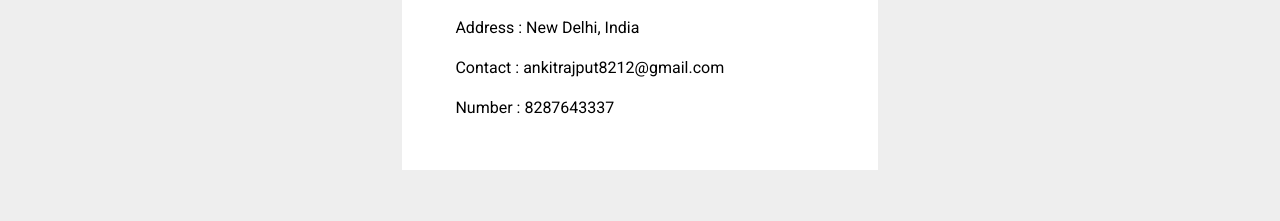
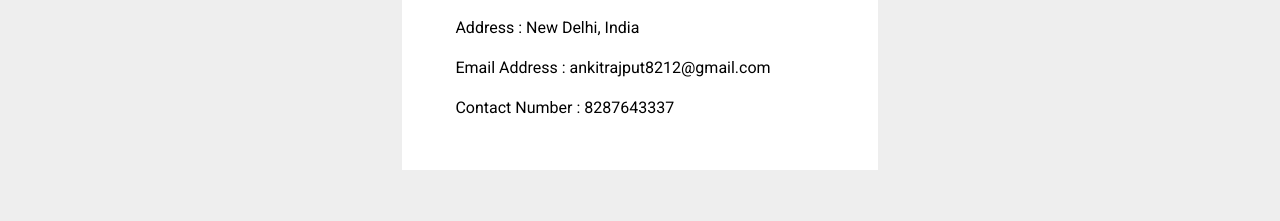
Before and after one commit to ankitrajput8212/E-Commerce-Website, a plain HTML site: page index.html in a window 1280 px wide. Both pictures are taken after a click on the link "Contact". Shown: the part 412-633 px from the top of the page. Drawn offline with Linux system fonts and the light colour scheme; a web font is replaced by a local one.

Commit message:
Update index.html

```diff
--- a/index.html
+++ b/index.html
@@ -216,8 +216,8 @@
                 <div class="connectText">
                     <h1>Visit Our Office or Contact <br> Us Today</h1>
                     <p>Address : New Delhi, India</p>
-                    <p>Contact : ankitrajput8212@gmail.com</p>
-                    <p>Number : 8287643337</p>
+                    <p>Email Address : ankitrajput8212@gmail.com</p>
+                    <p>Contact Number : 8287643337</p>
                 </div>
             </div>
 
```
